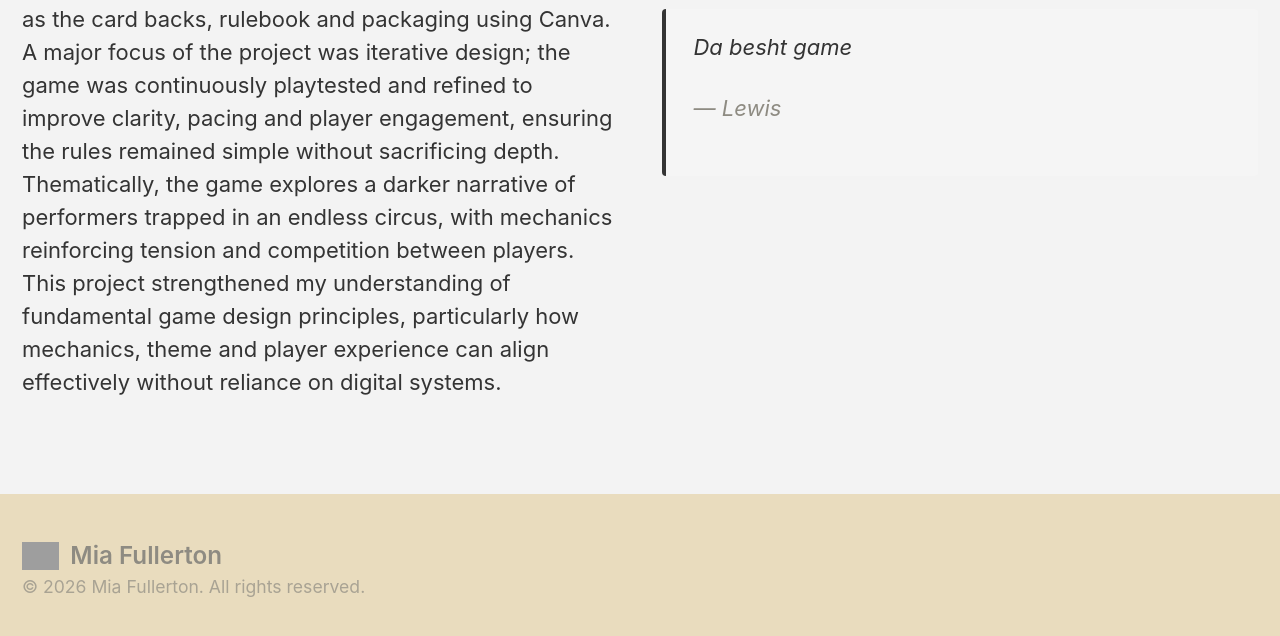
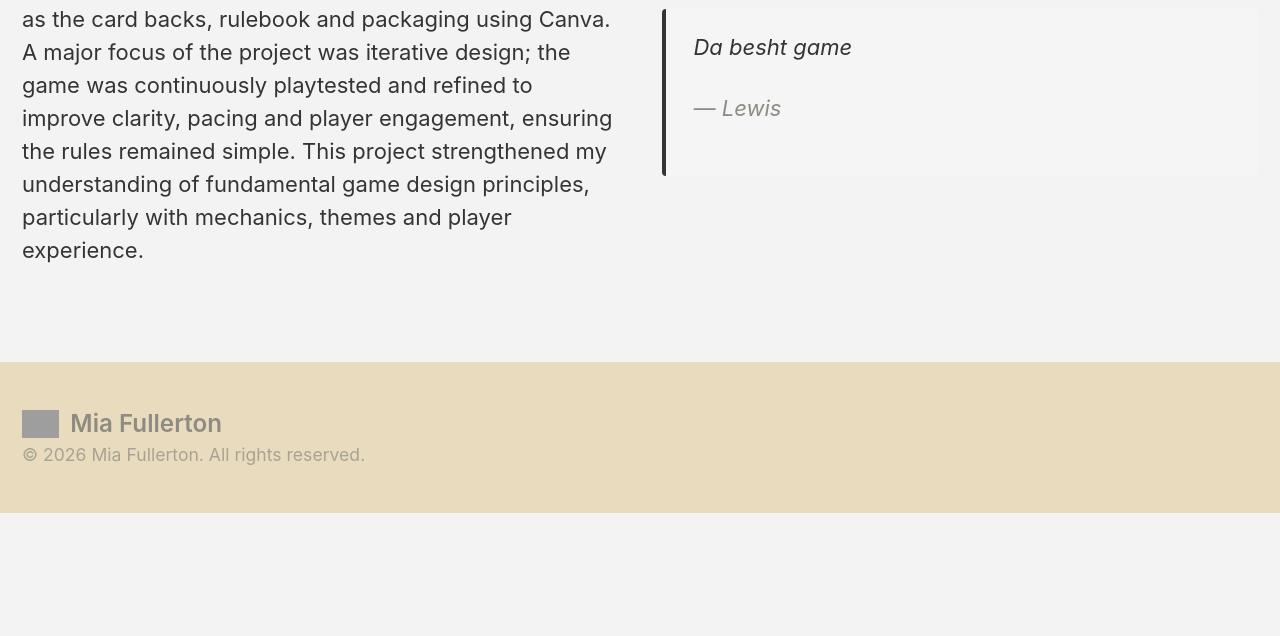
Before and after one commit to Griffsirr/Griffsirr.github.io, a Jekyll site: the page built from _pages/projects.md, in a window 1280 px wide and 1400 px high, scrolled down 2460 px. Shown: the part 755-1391 px from the top of the window. Built offline with Jekyll 4.4.1, drawn with Linux system fonts in a browser that asks for light colours; after the commit the page ends 3728 px from its top, so only the background shows below that; some of the changed text lies outside the part shown; grey boxes are pictures that could not be loaded.

Commit message:
Update projects.html

```diff
--- a/_layouts/projects.html
+++ b/_layouts/projects.html
@@ -80,8 +80,7 @@ Frostbound is a first-person 3D demo developed in Unity, created as my first exp
 <div style="flex:1 1 250px; min-width:250px;">
 <h2>1st Year Project - The Eternal Circus</h2>
 <p>
-The Eternal Circus is a physical card game developed as part of a game design theory and iteration study, with a focus on core mechanics, accessibility and playtesting-driven development. I designed it to be quick to learn and suitable for a wide range of ages and experience levels, the game centres around players collecting character-specific prop cards while using action cards to disrupt opponents, creating a balance of strategy, chance and social interaction. Throughout development, I independently designed all visual elements, including hand-drawn card artwork created in Ibis Paint X, as well as the card backs, rulebook and packaging using Canva. A major focus of the project was iterative design; the game was continuously playtested and refined to improve clarity, pacing and player engagement, ensuring the rules remained simple without sacrificing depth. Thematically, the game explores a darker narrative of performers trapped in an endless circus, with mechanics reinforcing tension and competition between players. This project strengthened my understanding of fundamental game design principles, particularly how mechanics, theme and player experience can align effectively without reliance on digital systems.</p>
-</div>
+The Eternal Circus is a physical card game developed as part of a game design theory and iteration study, with a focus on core mechanics, accessibility and playtesting-driven development. I designed it to be quick to learn and suitable for a wide range of ages and experience levels, the game centres around players collecting character-specific prop cards while using action cards to disrupt opponents, creating a balance of strategy, chance and social interaction. Throughout development, I independently designed all visual elements, including hand-drawn card artwork created in Ibis Paint X, as well as the card backs, rulebook and packaging using Canva. A major focus of the project was iterative design; the game was continuously playtested and refined to improve clarity, pacing and player engagement, ensuring the rules remained simple. This project strengthened my understanding of fundamental game design principles, particularly with mechanics, themes and player experience.</div>
 <!-- RIGHT: video/content area -->
 <div style="flex:1 1 250px; min-width:250px;">
 <h2>The Eternal Circus Explained</h2>
```
